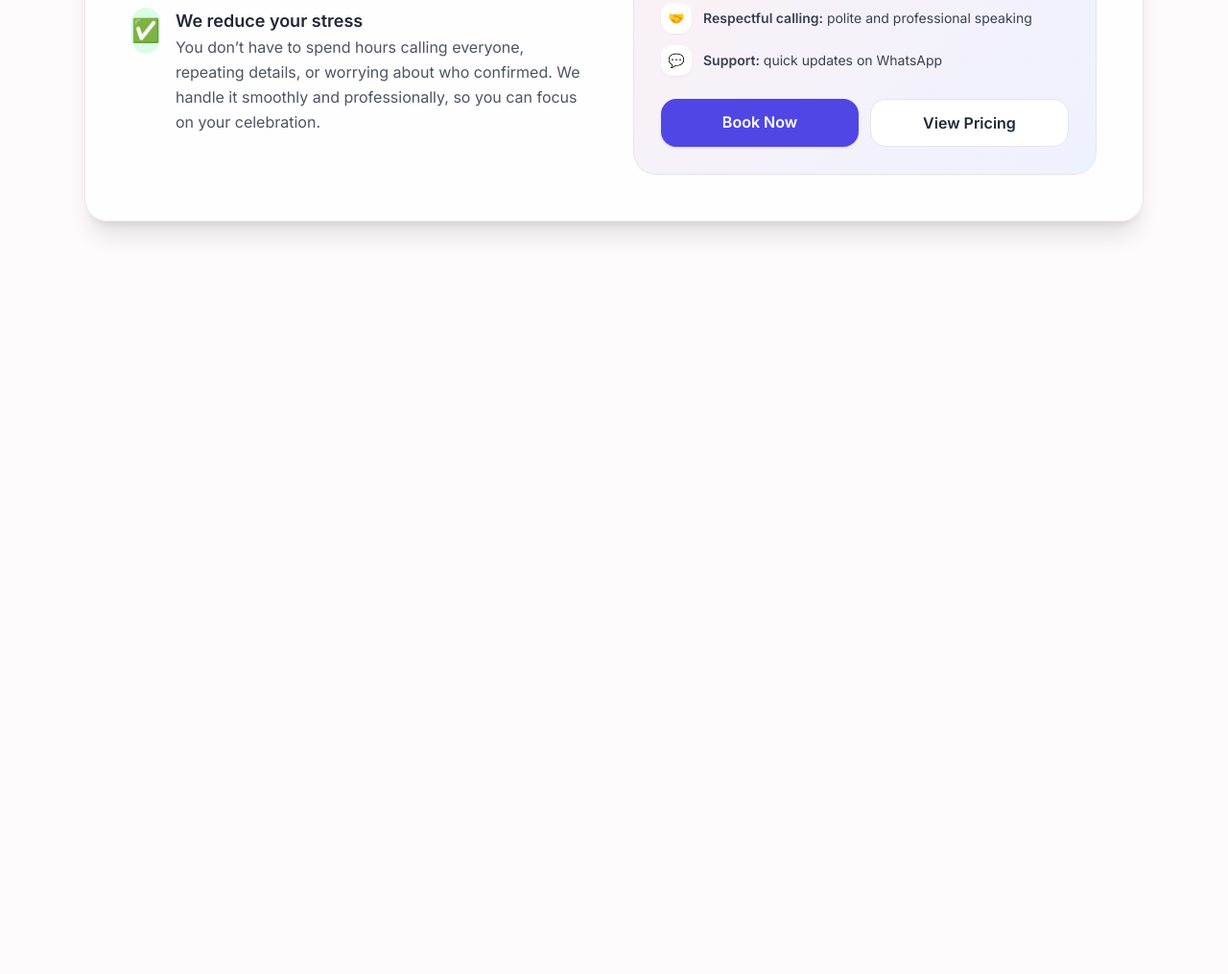
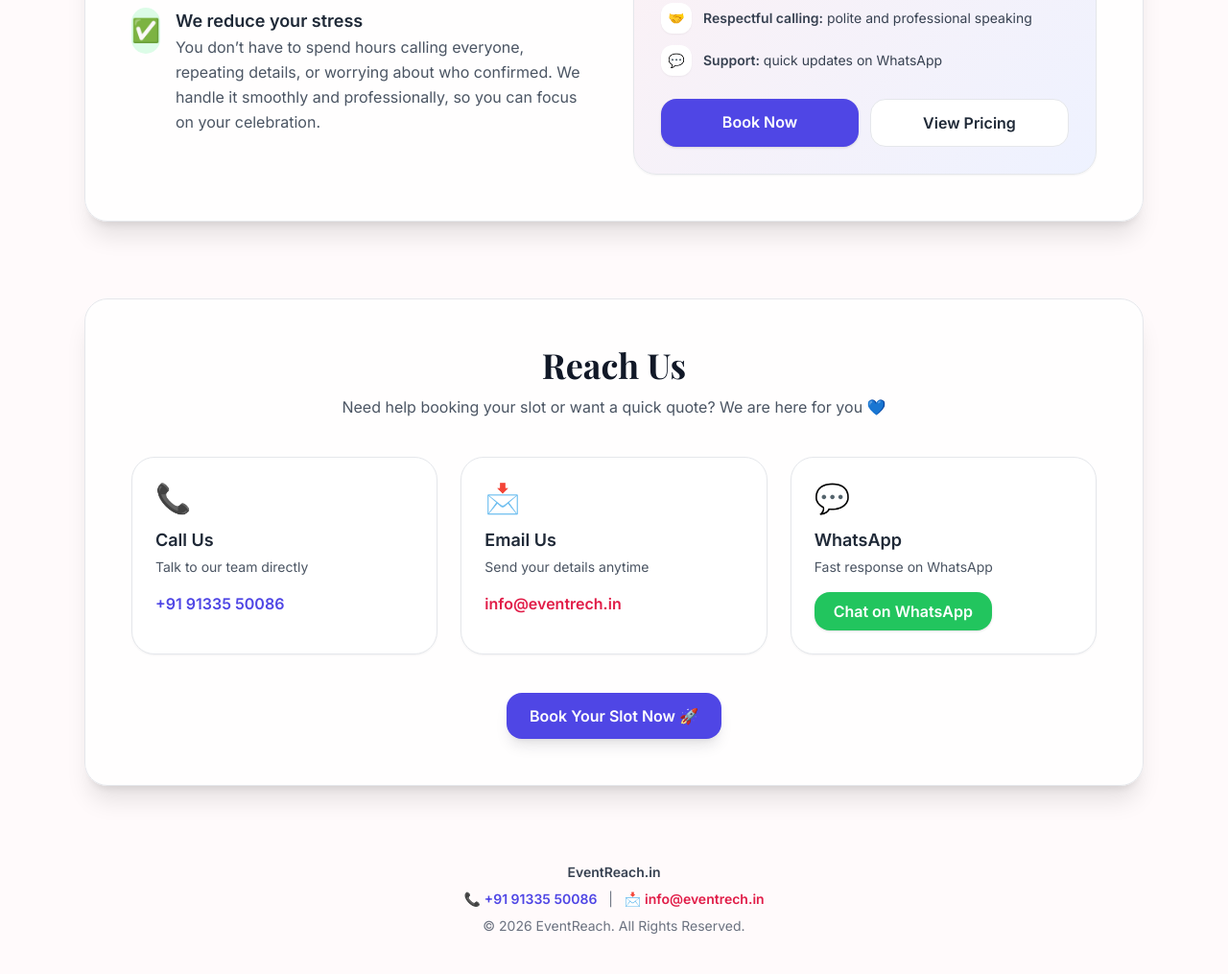
Before and after one commit to pavancmt/Eventreachweb, a plain HTML site: page index.html in a window 1280 px wide. Shown: the part 1668-2683 px from the top of the page at 96% size. Before the commit the page ends 1979 px from the top, so only its background shows below. Drawn offline with nearby package versions, Linux system fonts and the light colour scheme; no server answers.

```diff
--- a/index.html
+++ b/index.html
@@ -87,6 +87,9 @@
     <div class="flex items-center gap-3">
       <a href="#pricing" class="hidden md:inline-block text-sm font-semibold text-gray-700 hover:text-indigo-600 transition">
         Pricing
+      </a>
+      <a href="#reach-us" class="hidden md:inline-block text-sm font-semibold text-gray-700 hover:text-rose-600 transition">
+        Reach Us
       </a>
 
       <a href="https://wa.me/919133550086"
@@ -338,6 +341,75 @@
       </div>
     </div>
   </section>
+  <!-- ✅ REACH US -->
+<section id="reach-us" class="max-w-6xl mx-auto px-6 pb-20 z-10 relative">
+  <div class="bg-white/80 border rounded-3xl shadow-xl p-8 md:p-12">
+    <div class="text-center mb-10">
+      <h3 class="text-3xl md:text-4xl font-bold text-gray-900">Reach Us</h3>
+      <p class="text-gray-600 mt-3 max-w-2xl mx-auto">
+        Need help booking your slot or want a quick quote? We are here for you 💙
+      </p>
+    </div>
+
+    <div class="grid md:grid-cols-3 gap-6">
+      <!-- Call -->
+      <div class="bg-white rounded-3xl border shadow-sm p-6 hover:shadow-lg transition">
+        <div class="text-3xl mb-3">📞</div>
+        <h4 class="text-lg font-bold">Call Us</h4>
+        <p class="text-gray-600 text-sm mt-1">Talk to our team directly</p>
+        <a href="tel:+919133550086"
+          class="mt-4 inline-block font-bold text-indigo-600 hover:text-indigo-700">
+          +91 91335 50086
+        </a>
+      </div>
+
+      <!-- Email -->
+      <div class="bg-white rounded-3xl border shadow-sm p-6 hover:shadow-lg transition">
+        <div class="text-3xl mb-3">📩</div>
+        <h4 class="text-lg font-bold">Email Us</h4>
+        <p class="text-gray-600 text-sm mt-1">Send your details anytime</p>
+        <a href="mailto:info@eventrech.in"
+          class="mt-4 inline-block font-bold text-rose-600 hover:text-rose-700">
+          info@eventrech.in
+        </a>
+      </div>
+
+      <!-- WhatsApp -->
+      <div class="bg-white rounded-3xl border shadow-sm p-6 hover:shadow-lg transition">
+        <div class="text-3xl mb-3">💬</div>
+        <h4 class="text-lg font-bold">WhatsApp</h4>
+        <p class="text-gray-600 text-sm mt-1">Fast response on WhatsApp</p>
+        <a href="https://wa.me/919133550086"
+          class="mt-4 inline-block bg-green-500 hover:bg-green-600 text-white font-bold px-5 py-2 rounded-2xl shadow transition">
+          Chat on WhatsApp
+        </a>
+      </div>
+    </div>
+
+    <div class="text-center mt-10">
+      <a href="#form-card"
+        class="inline-block bg-indigo-600 hover:bg-indigo-700 text-white font-bold px-6 py-3 rounded-2xl shadow-lg transition">
+        Book Your Slot Now 🚀
+      </a>
+    </div>
+  </div>
+</section>
+
+<!-- ✅ FOOTER -->
+<footer class="text-center text-sm text-gray-500 pb-10 z-10 relative">
+  <p class="font-semibold text-gray-700">EventReach.in</p>
+  <p class="mt-2">
+    📞 <a href="tel:+919133550086" class="text-indigo-600 font-bold hover:underline">+91 91335 50086</a>
+    &nbsp; | &nbsp;
+    📩 <a href="mailto:info@eventrech.in" class="text-rose-600 font-bold hover:underline">info@eventrech.in</a>
+  </p>
+  <p class="mt-2">© <span id="year"></span> EventReach. All Rights Reserved.</p>
+</footer>
+
+<script>
+  document.getElementById("year").textContent = new Date().getFullYear();
+</script>
+
 
   <!-- ✅ Thank You Modal -->
   <div id="thankYouModal" class="modal-backdrop">
```
